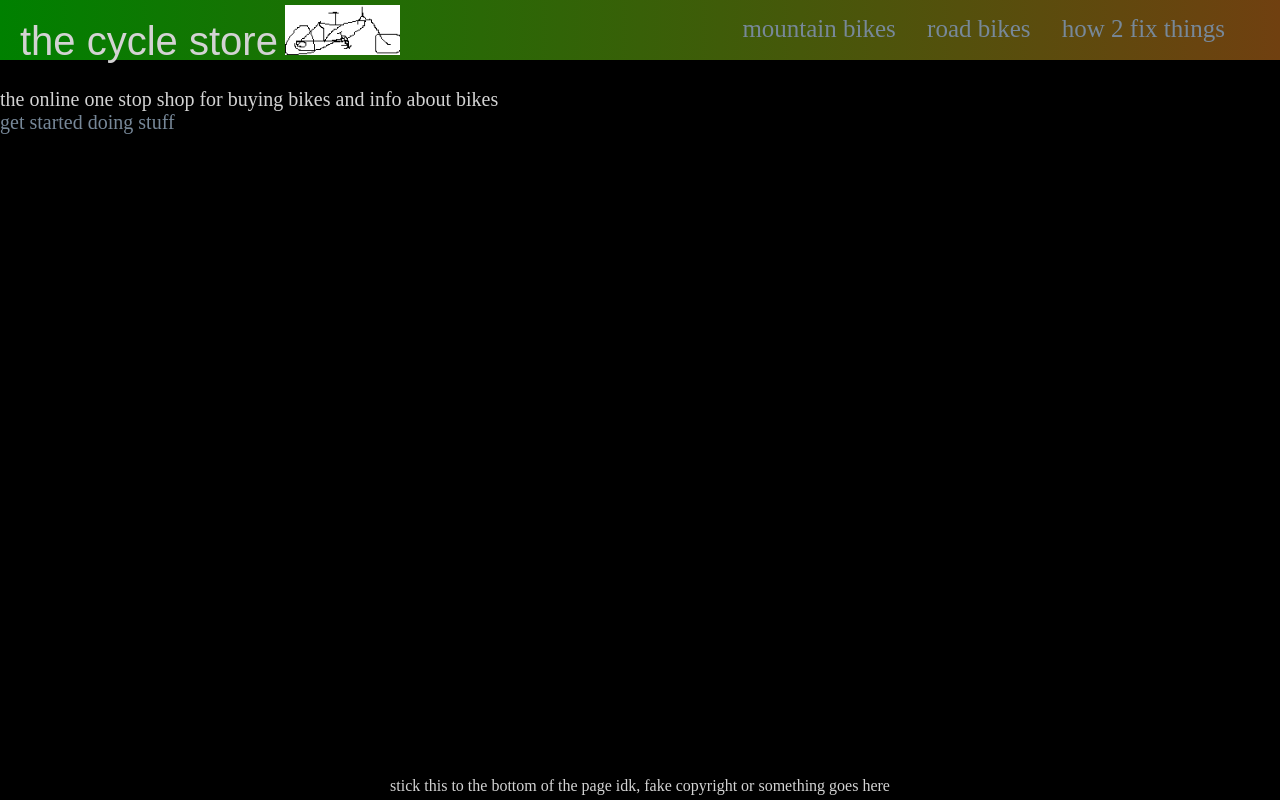
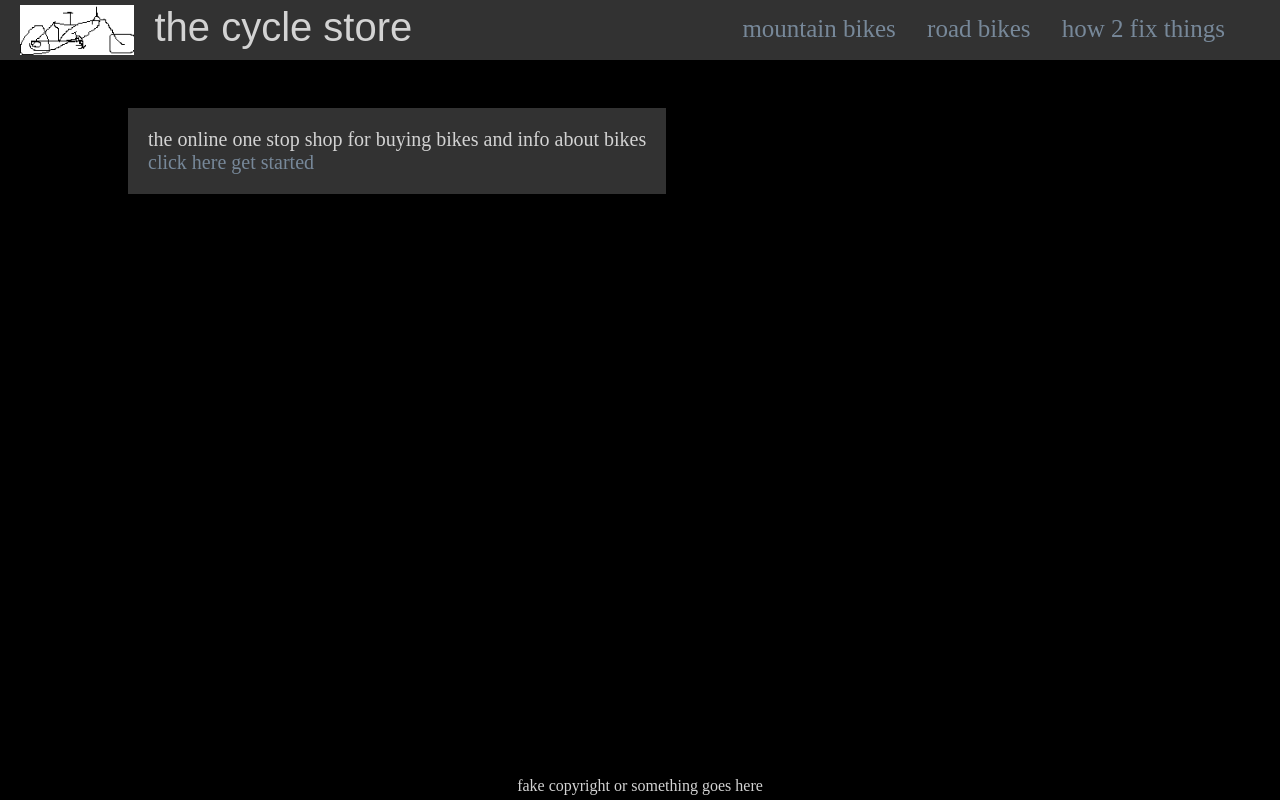
Before and after one commit to I-s-aac/the-cycle-store, a plain HTML site: page index.html in a window 1280 px wide. Drawn offline with Linux system fonts and the light colour scheme.

Commit message:
removed another note in index.html, fixed the image making the title text wonky, replaced header color with a dark gray, and some other stuff Wed, Aug 21, 2024  8:04:34 AM

```diff
--- a/index.html
+++ b/index.html
@@ -12,14 +12,16 @@
     <body>
 
         <header>
+            <img src="logo.png" style="float: left; height: 50px;">
             <span id="title">the cycle store</span>
-            <img src="logo.png">
+
 
             <nav>
                 <a href="#">mountain bikes</a>
                 <a href="#">road bikes</a>
                 <a href="#">how 2 fix things</a>
             </nav>
+
 
         </header>
 
@@ -28,14 +30,13 @@
         <main>
             the online one stop shop for buying bikes and info about bikes
             <br>
-            <a href="#">get started doing stuff</a>
+            <a href="#">click here get started</a>
         </main>
 
         <br>
 
         <footer>
-            stick this to the bottom of the page
-            idk, fake copyright or something goes here
+            fake copyright or something goes here
         </footer>
 
 
--- a/style.css
+++ b/style.css
@@ -10,6 +10,11 @@ html, body {
 
 main {
     font-size: 20px;
+    background-color: rgb(50, 50, 50);
+    margin-left: 10%;
+    margin-top: 20px;
+    float: left;
+    padding: 20px;
 }
 
 a {
@@ -25,13 +30,15 @@ header {
     padding: 5px 20px;
     font-size: 30px;
     margin-bottom: 10px;
-    background-image: linear-gradient(to right, green, rgb(112, 64, 16));
+    background-color: rgb(50, 50, 50);
     height: 50px;
 }
 
 #title {
     font-size: 40px;
     font-family: sans-serif;
+    float: left;
+    padding-left: 20px;
 }
 
 nav {
@@ -59,8 +66,3 @@ footer {
 .align-right {
     float: right;
 }
-
-img {
-    height: 50px;
-    width: auto;
-}
```
